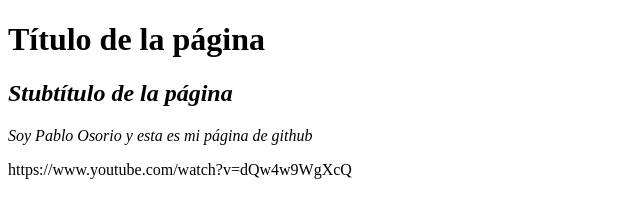
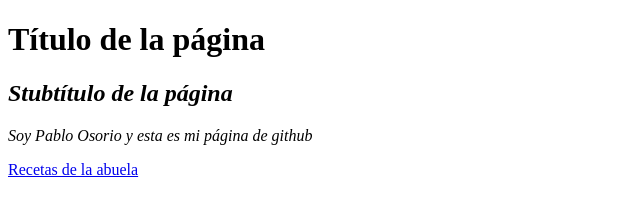
Before and after one commit to KomaZ00/RPMI, a plain HTML site: page index.html in a window 1280 px wide. Shown: the whole page, without its empty margins (0-640 px from the left). Drawn offline with Linux system fonts and the light colour scheme.

Commit message:
Update index.html

```diff
--- a/index.html
+++ b/index.html
@@ -10,6 +10,6 @@
   <h1>Título de la página</h1>
   <h2 style="font-style: oblique;">Stubtítulo de la página</h2>
   <p style="font-style: italic;">Soy Pablo Osorio y esta es mi página de github</p>
-  <a>https://www.youtube.com/watch?v=dQw4w9WgXcQ</a>
+  <a href="https://www.youtube.com/watch?v=dQw4w9WgXcQ">Recetas de la abuela</a>
 </body>
 </html>
```
